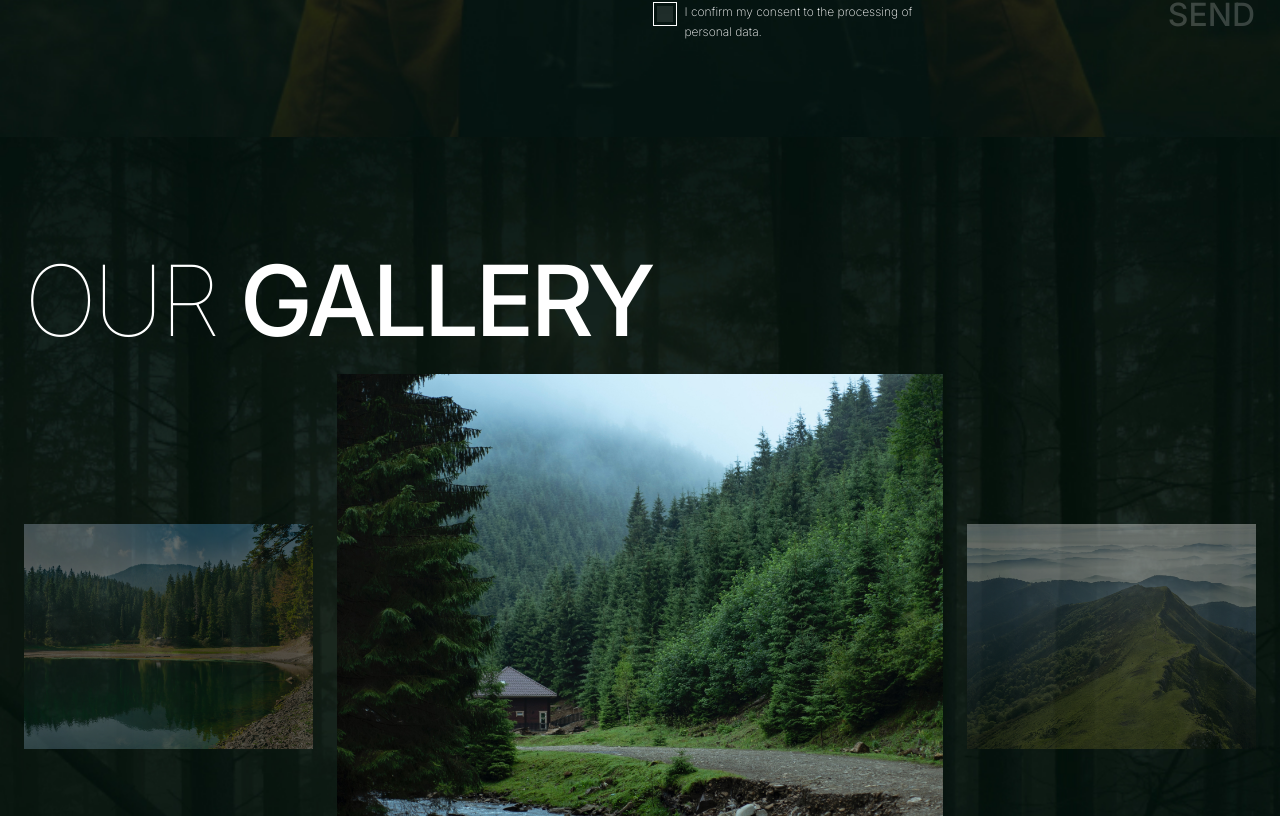
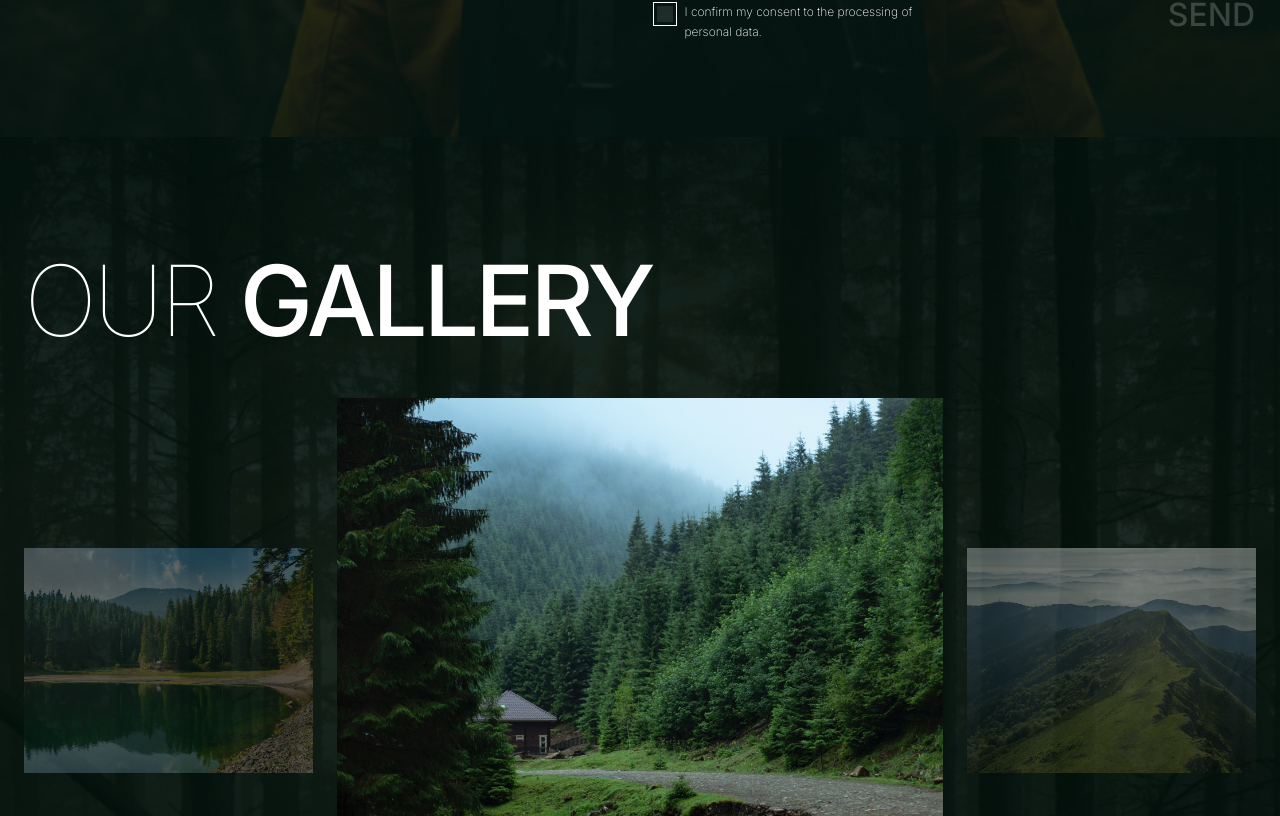
Before and after one commit to Anastasia-front/test-soft-ryzen, a Next.js app: page / in a window 1280 px wide. Shown: the part 2944-3760 px from the top of the page. Built offline with nearby package versions, Linux system fonts and the light colour scheme.

Commit message:
fix : gallery section

```diff
--- a/src/app/pages/gallery/page.tsx
+++ b/src/app/pages/gallery/page.tsx
@@ -14,10 +14,8 @@ export default function Gallery() {
 	const text = textData.gallery;
 
 	return (
-		<Section
-			className={`${s.bg} flex flex-col gap-[24px] items-center`}
-			id="gallery"
-		>
+		<Section className={`${s.bg}`} id="gallery">
+			<div className="flex flex-col gap-[24px]">
 				<h2
 					className="text-40 md:text-67 xl:text-98 font-100 leading-[40px] md:leading-[81px] xl:leading-normal
 		    tracking-[-1.6px] md:tracking-[-2.68px] xl:tracking-[-3.92px] uppercase xl:self-start"
@@ -26,6 +24,7 @@ export default function Gallery() {
 					<span className="font-500">{text.title.boldText}</span>
 				</h2>
 				<Slider />
+			</div>
 		</Section>
 	);
 }
```
Lines whose indentation alone changed are shown as unchanged.
